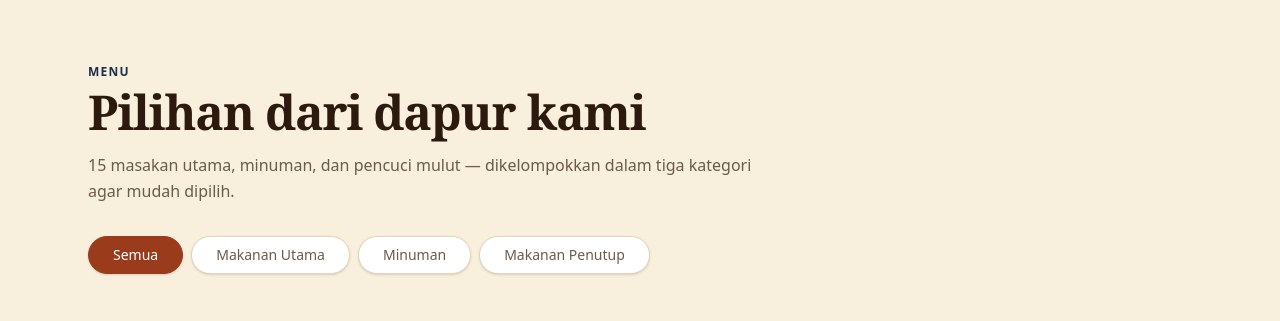
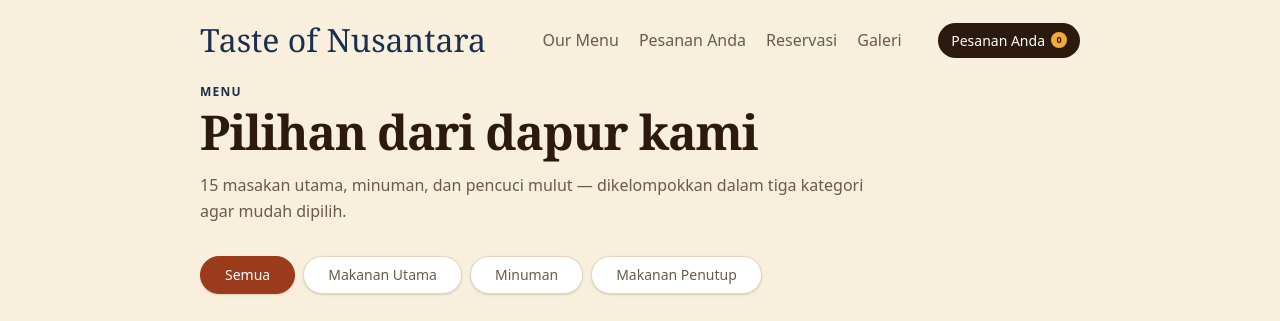
Before and after one commit to athallahmaajid/Taste-of-Nusantara, a plain HTML site: page katalog.html in a window 1280 px wide. Shown: the top 321 px of the page. Drawn offline with nearby package versions, Linux system fonts and the light colour scheme; grey boxes are pictures that could not be loaded.

Commit message:
Nambahin Navbar

```diff
--- a/css/katalog.css
+++ b/css/katalog.css
@@ -165,3 +165,76 @@ body {
         grid-template-columns: 1fr;
     }
 }
+
+.nav-links {
+  display: flex;
+  gap: 20px;
+  list-style: none;
+  margin-bottom:20px;
+}
+.nav-links a {
+  font-size: 16px;
+  color: var(--muted);
+  text-decoration: none;
+  transition: color .2s;
+}
+.nav-links a:hover {
+  color: var(--rust);
+}
+
+.cart-btn {
+  display: flex;
+  align-items: center;
+  gap: 6px;
+  background: var(--brown);
+  color: #fff;
+  padding: 7px 13px;
+  border-radius: 99px;
+  font-size: 14px;
+  font-weight: 500;
+  text-decoration: none;
+  margin-bottom:20px;
+}
+.cart-btn span {
+  display: grid;
+  place-items: center;
+  width: 16px;
+  height: 16px;
+  border-radius: 50%;
+  background: #f0a93a;
+  color: var(--brown);
+  font-size: 9px;
+  font-weight: 600;
+}
+
+.brand {
+  font-family: var(--serif);
+  font-size: 32px;
+  color: var(--navy);
+  text-decoration: none;
+  margin-bottom: 20px;
+}
+.brand small {
+  font-family: var(--sans);
+  font-size: 16px;
+  letter-spacing: .12em;
+  text-transform: uppercase;
+  color: var(--muted);
+  margin-left: 6px;
+}
+
+@media (max-width: 700px) {
+  .nav-links {
+    display: none;
+  }
+  .brand small {
+    display: none;
+  }
+  .footer-grid {
+    grid-template-columns: 1fr;
+  }
+}
+
+ol, ul, menu {
+    list-style: none;
+}
--- a/katalog.html
+++ b/katalog.html
@@ -10,7 +10,25 @@
 </head>
 
 <body>
-    <header class="max-w-6xl mx-auto px-6 pt-16 pb-10">
+    <div class="mx-auto p-4 w-3/4">
+
+    <!-- NAVBAR -->
+    <header class="max-w-6xl mx-auto px-6 pt-0 pb-0">
+        <div class="flex flex-row flex flex-wrap items-center justify-between">
+      <a class="brand" href="index.html">Taste of Nusantara
+
+        <ul class="nav-links">
+            <li><a href="katalog.html">Our Menu</a></li>
+            <li><a href="pesanan.html">Pesanan Anda</a></li>
+            <li><a href="reservasi.html">Reservasi</a></li>
+            <li><a href="galeri.html">Galeri</a></li>
+        </ul>
+
+        <a href="pesanan.html" class="cart-btn">
+            Pesanan Anda <span id="cart-count">0</span>
+      </a>
+
+    </div>
         <div class="text-left max-w-2xl">
             <span class="text-xs font-bold tracking-widest text-[#1b2f4f] uppercase block mb-2">menu</span>
             <h1 class="font-serif text-4xl md:text-5xl font-bold tracking-tight text-[#2c1a0e] mb-4">
```
